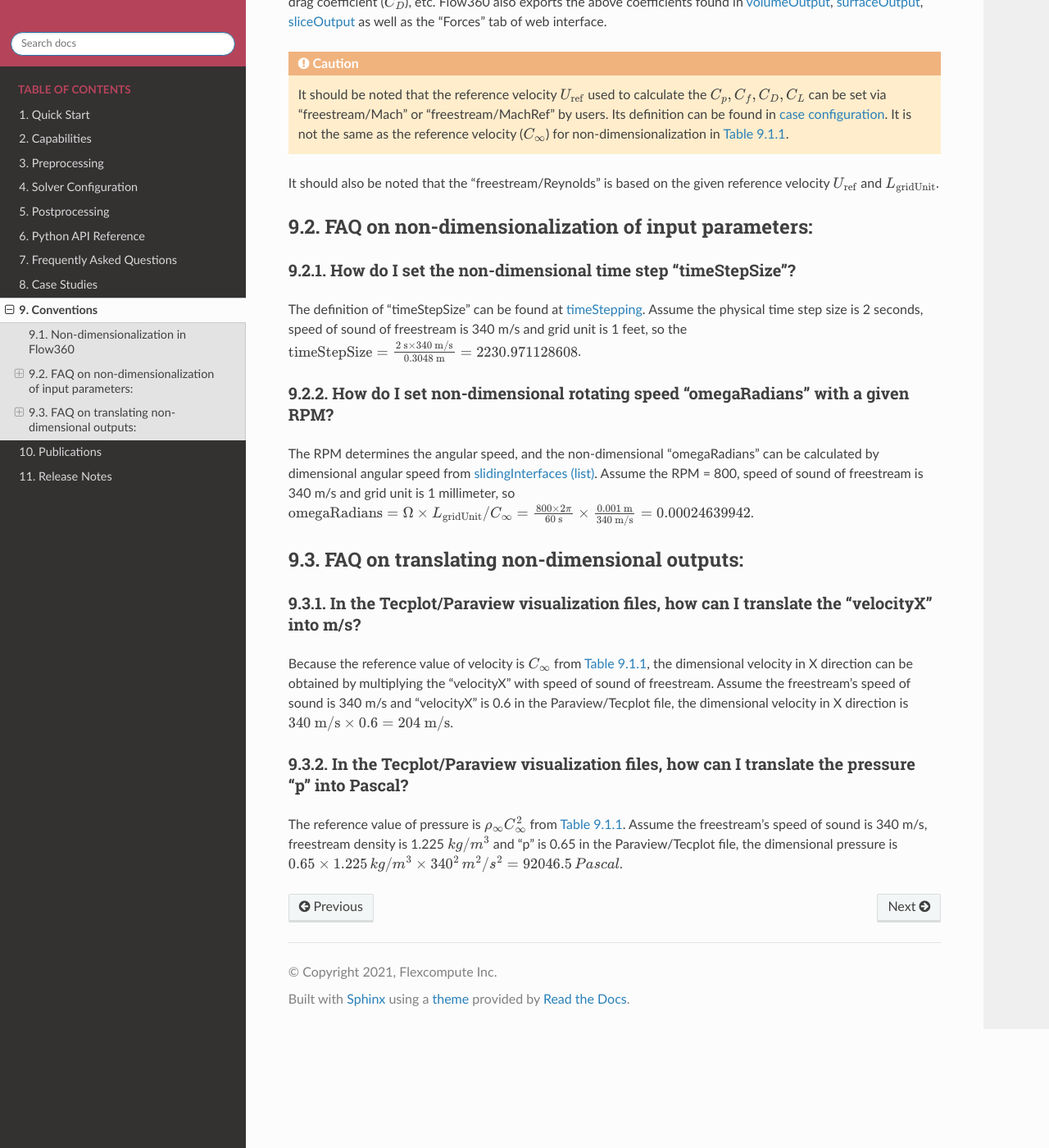
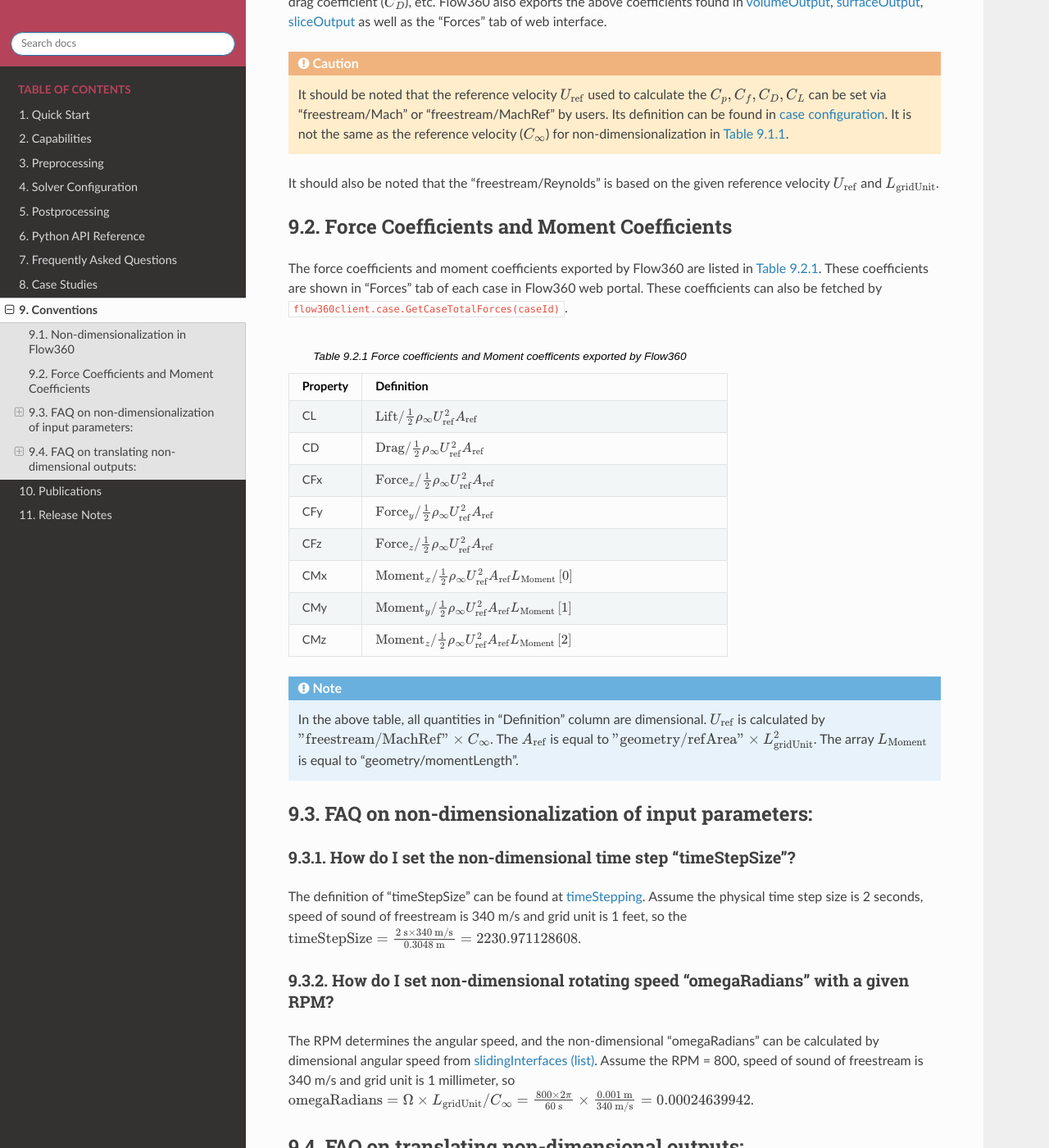
Before and after one commit to flexcompute-readthedocs/Flow360Documentation, a Sphinx documentation site: the page built from docs/source/conventions/conventions.rst, in a window 1280 px wide and 1400 px high, scrolled down 1255 px. Shown: the whole window at 82% size. Built offline with Sphinx 7.4.7 and the Read the Docs theme 2.0.0, drawn with Linux system fonts in a browser that asks for light colours; some of the changed text lies outside the part shown.

Commit message:
add cf, cm (#26)
* add cf, cm

* push

```diff
--- a/docs/source/conf.py
+++ b/docs/source/conf.py
@@ -3,7 +3,7 @@
 # -- Project information
 
 project = 'Flow360 Documentation'
-copyright = '2021, Flexcompute Inc'
+copyright = '2022, Flexcompute Inc'
 author = 'Flexcompute Inc'
 
 #release = 'release-21.3.3.0'
--- a/docs/source/conventions/conventions.rst
+++ b/docs/source/conventions/conventions.rst
@@ -33,6 +33,24 @@
 
 It should also be noted that the "freestream/Reynolds" is based on the given reference velocity :math:`U_\text{ref}` and :math:`L_\text{gridUnit}`.
 
+.. _ForceMomentCoeff_Flow360:
+
+Force Coefficients and Moment Coefficients
+===========================================
+
+The force coefficients and moment coefficients exported by Flow360 are listed in :numref:`tab_forceMomentCoefficients_flow360`. These coefficients are shown in "Forces" tab of each case in Flow360 web portal. These coefficients can also be fetched by :code:`flow360client.case.GetCaseTotalForces(caseId)`.
+
+.. _tab_forceMomentCoefficients_flow360:
+.. csv-table:: Force coefficients and Moment coefficents exported by Flow360
+   :file: ./forceMomentCoefficients.csv
+   :widths: 10,50
+   :header-rows: 1
+   :delim: @
+
+.. note::
+
+   In the above table, all quantities in "Definition" column are dimensional. :math:`U_\text{ref}` is calculated by :math:`\text{"freestream/MachRef"}\times C_\infty`. The :math:`A_\text{ref}` is equal to :math:`\text{"geometry/refArea"}\times L_\text{gridUnit}^2`. The array :math:`L_\text{Moment}` is equal to "geometry/momentLength".
+
 .. _FAQ_input_nondim_quantity:
 
 FAQ on non-dimensionalization of input parameters:
--- /dev/null
+++ b/docs/source/conventions/forceMomentCoefficients.csv
@@ -0,0 +1,9 @@
+Property@ Definition
+CL@ :math:`\text{Lift}/\frac{1}{2}\rho_\infty U_\text{ref}^2 A_\text{ref}`
+CD@ :math:`\text{Drag}/\frac{1}{2}\rho_\infty U_\text{ref}^2 A_\text{ref}`
+CFx@ :math:`\text{Force}_x/\frac{1}{2}\rho_\infty U_\text{ref}^2 A_\text{ref}`
+CFy@ :math:`\text{Force}_y/\frac{1}{2}\rho_\infty U_\text{ref}^2 A_\text{ref}`
+CFz@ :math:`\text{Force}_z/\frac{1}{2}\rho_\infty U_\text{ref}^2 A_\text{ref}`
+CMx@ :math:`\text{Moment}_x/\frac{1}{2}\rho_\infty U_\text{ref}^2 A_\text{ref} L_\text{Moment}\left[0\right]`
+CMy@ :math:`\text{Moment}_y/\frac{1}{2}\rho_\infty U_\text{ref}^2 A_\text{ref} L_\text{Moment}\left[1\right]`
+CMz@ :math:`\text{Moment}_z/\frac{1}{2}\rho_\infty U_\text{ref}^2 A_\text{ref} L_\text{Moment}\left[2\right]`
```
